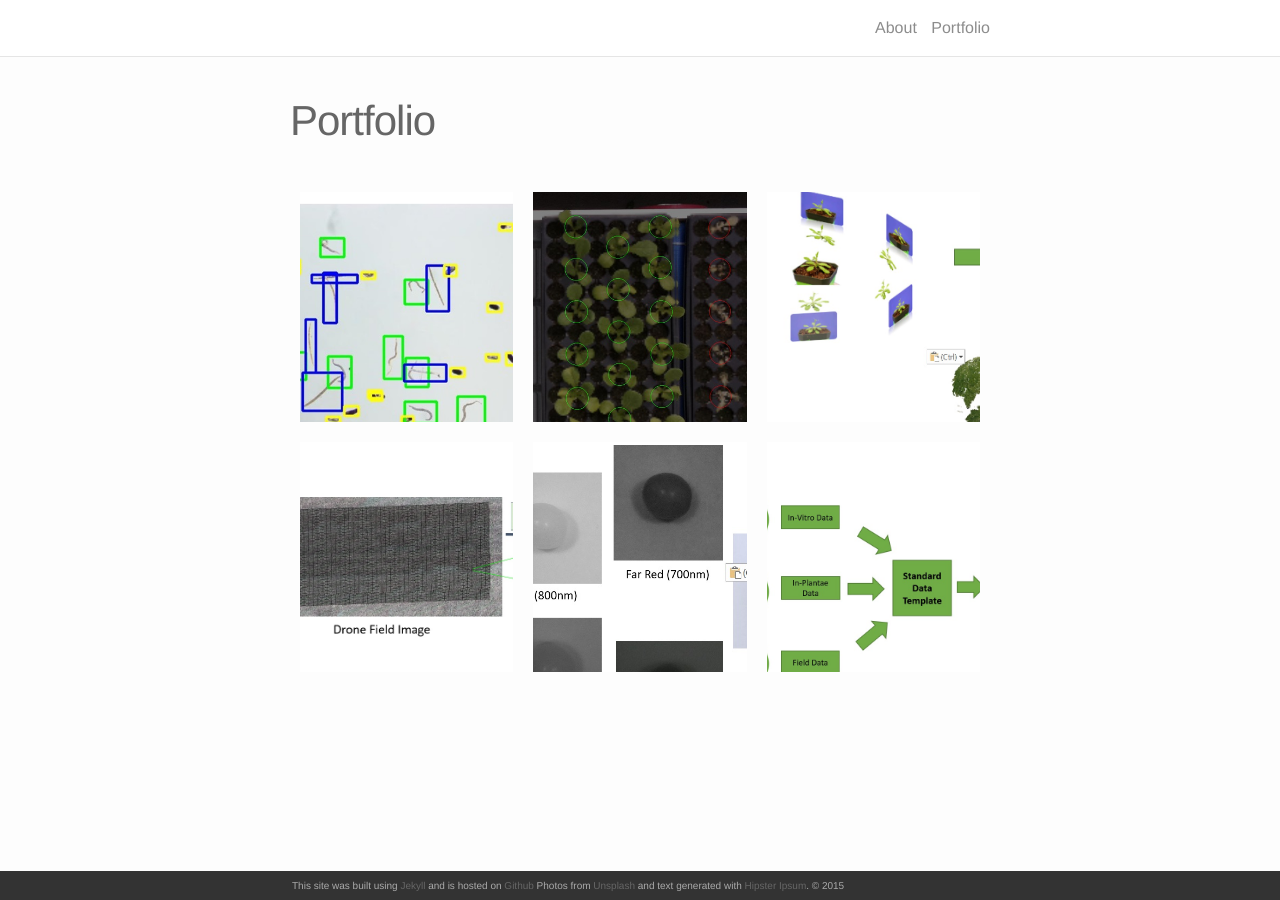
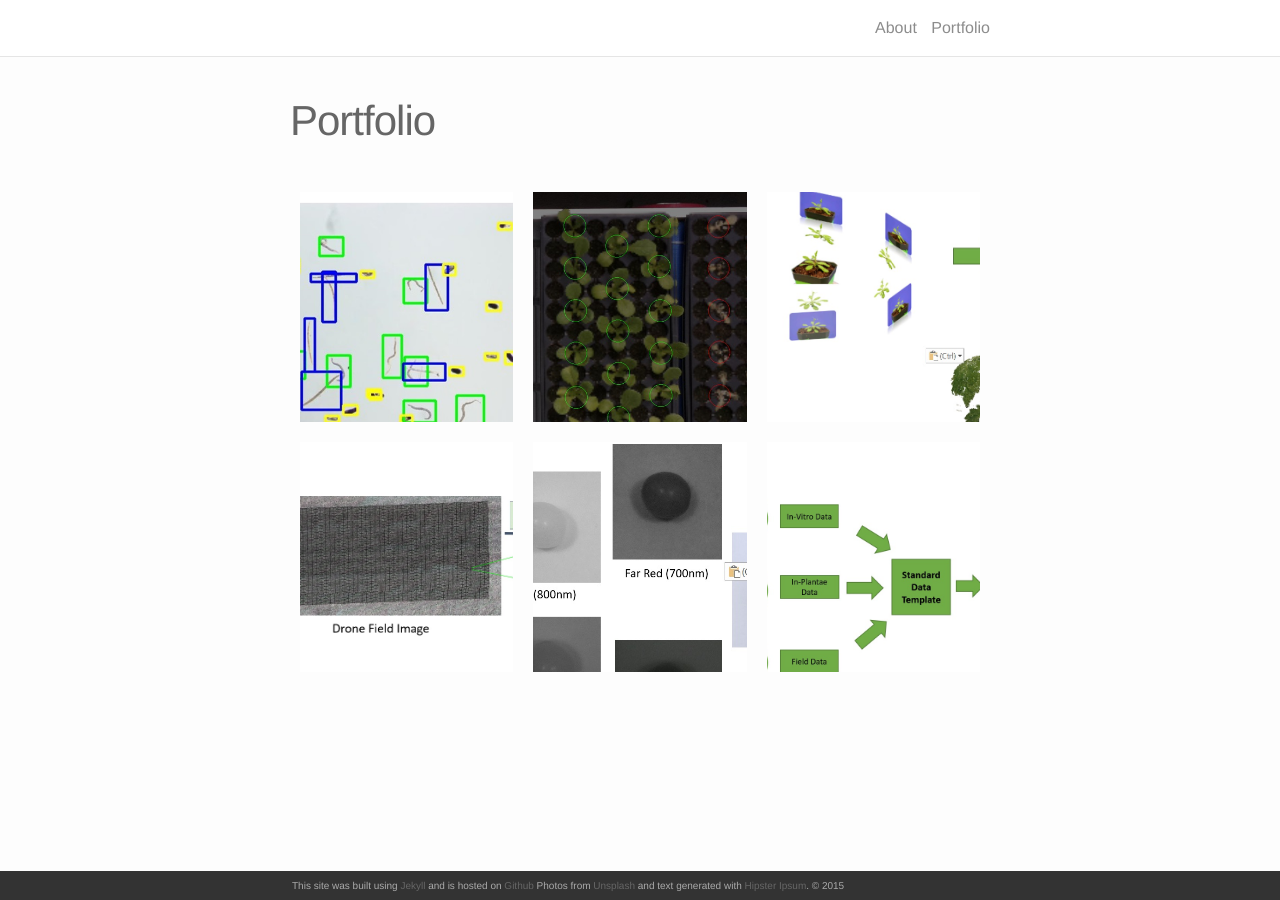
Before and after one commit to emeryanalytics/blog, a Jekyll site: the page built from portfolio.md, in a window 1280 px wide. Built offline with Jekyll 4.4.1, drawn with Linux system fonts in a browser that asks for light colours; nearby versions of some CDN libraries.

Commit message:
fix portfolio page

```diff
--- a/_sass/_layout.scss
+++ b/_sass/_layout.scss
@@ -209,6 +209,7 @@
 width: 100%;
 height: 230px;
 overflow: hidden;
+border: 1;
 }
 .thumbnail img{
 width: 500px;
--- a/index.html
+++ b/index.html
@@ -2,7 +2,7 @@
 <html>
 <head>
     <meta charset="utf8">
-    <meta http-equiv="refresh" content="0; url=https://liambll.github.io/blog/portfolio//">
+    <meta http-equiv="refresh" content="0; url=https://liambll.github.io/blog/portfolio/">
     <link rel="canonical" href="https://newurl/">
     <title>Liam's Blog</title>
 </head>
--- a/portfolio.md
+++ b/portfolio.md
@@ -11,9 +11,9 @@
     <div class="thumbnail">
         <a href="{{ project.redirect }}" target="_blank">
         {% if project.img %}
-        <img class="thumbnail" src="{{ site.baseurl }}/{{ project.img }}" border="1"/>
+        <img class="thumbnail" src="{{ site.baseurl }}/{{ project.img }}"/>
         {% else %}
-        <div class="thumbnail blankbox" border="1"></div>
+        <div class="thumbnail blankbox"></div>
         {% endif %}
         <span>
             <h1>{{ project.title }}</h1>
@@ -29,9 +29,9 @@
     <div class="thumbnail">
         <a href="{{ site.baseurl }}{{ project.url }}">
         {% if project.img %}
-        <img class="thumbnail" src="{{ site.baseurl }}/{{ project.img }}" border="1"/>
+        <img class="thumbnail" src="{{ site.baseurl }}/{{ project.img }}"/>
         {% else %}
-        <div class="thumbnail blankbox" border="1"></div>
+        <div class="thumbnail blankbox"></div>
         {% endif %}
         <span>
             <h1>{{ project.title }}</h1>
```
